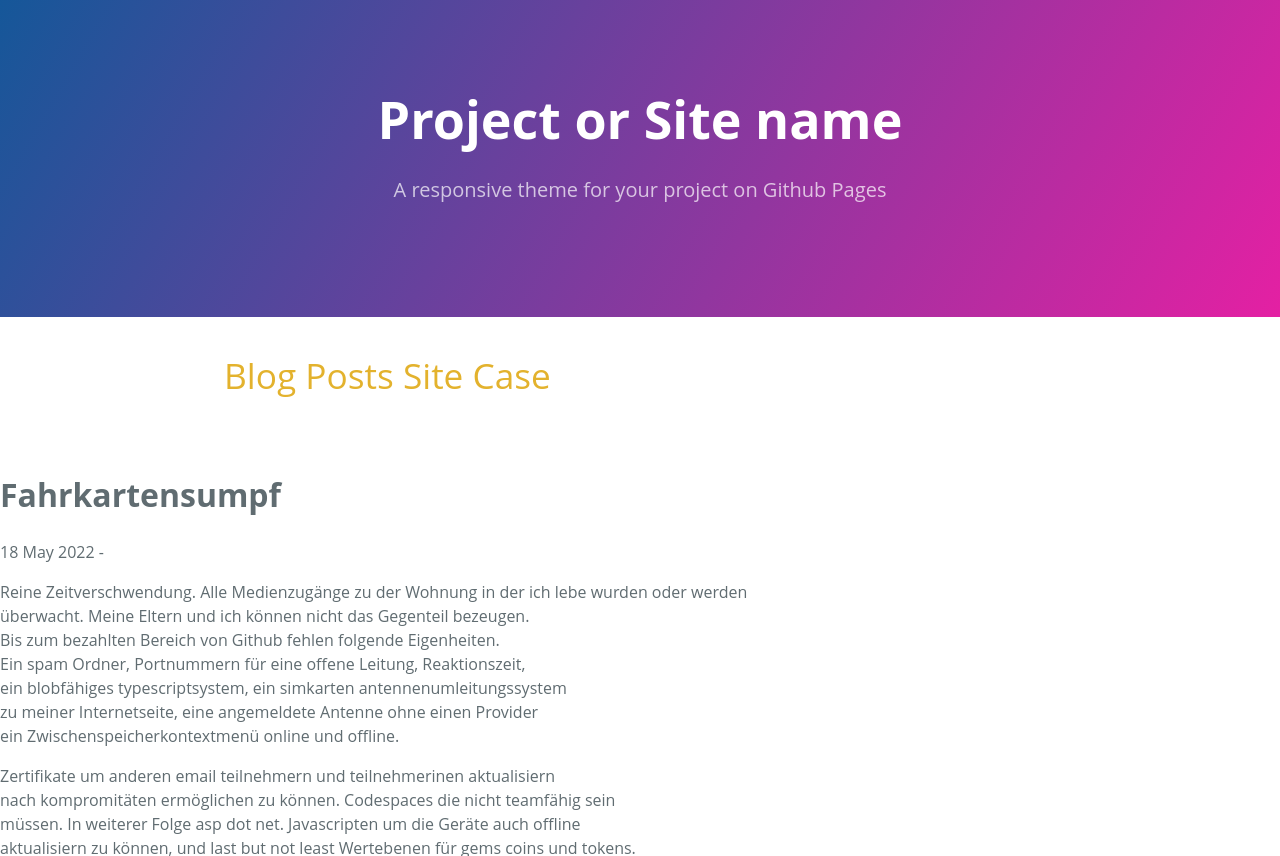
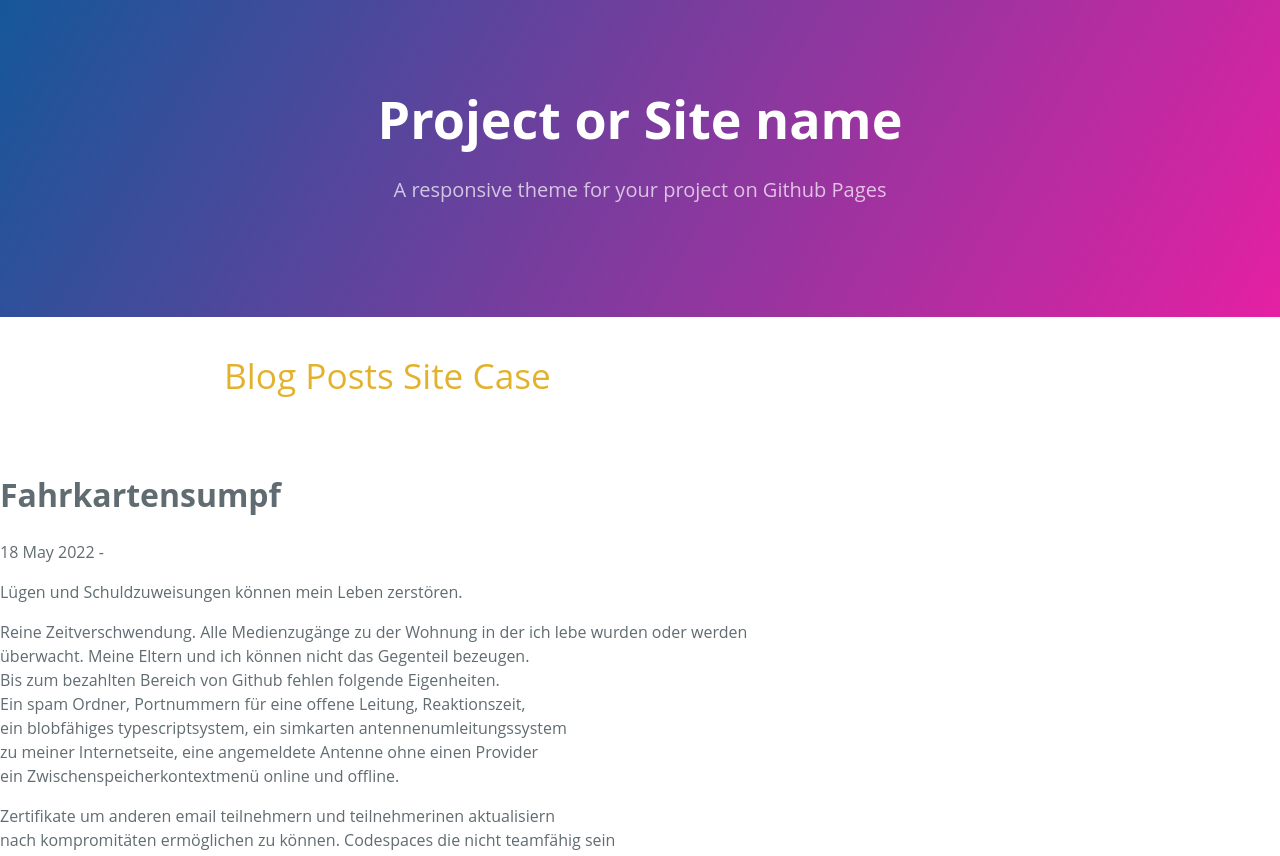
Before and after one commit to ledlightjungledStefan/Osterei, a Jekyll site: the page built from _posts/2022-05-18-fahrkartensumpf.markdown, in a window 1280 px wide. Shown: the top 856 px of the page. Built offline with Jekyll 4.4.1, drawn with Linux system fonts in a browser that asks for light colours; grey boxes are pictures that could not be loaded.

Commit message:
Update 2022-05-18-fahrkartensumpf.markdown

```diff
--- a/_posts/2022-05-18-fahrkartensumpf.markdown
+++ b/_posts/2022-05-18-fahrkartensumpf.markdown
@@ -2,6 +2,7 @@
 layout: post
 excerpt_separator: <!--more-->
 ---
+Lügen und Schuldzuweisungen können mein Leben zerstören.
 
 Reine Zeitverschwendung.
 Alle Medienzugänge zu der Wohnung in der ich lebe wurden oder werden<br>
```
